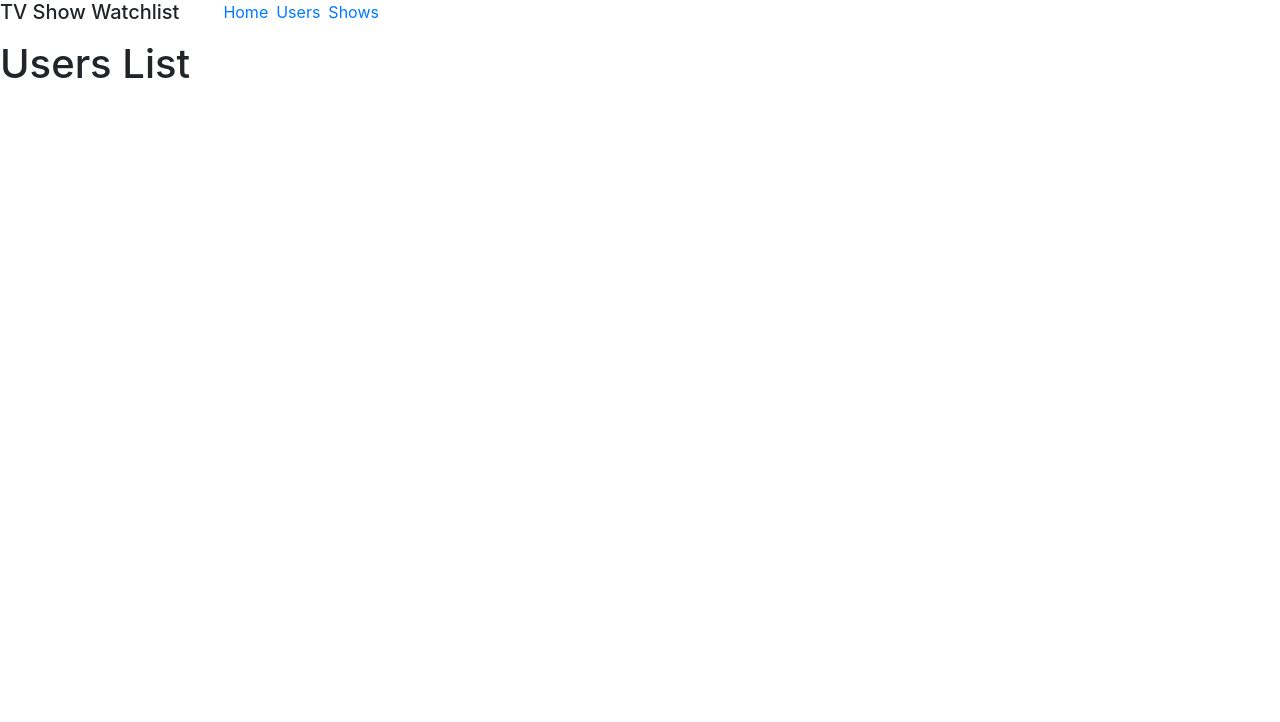
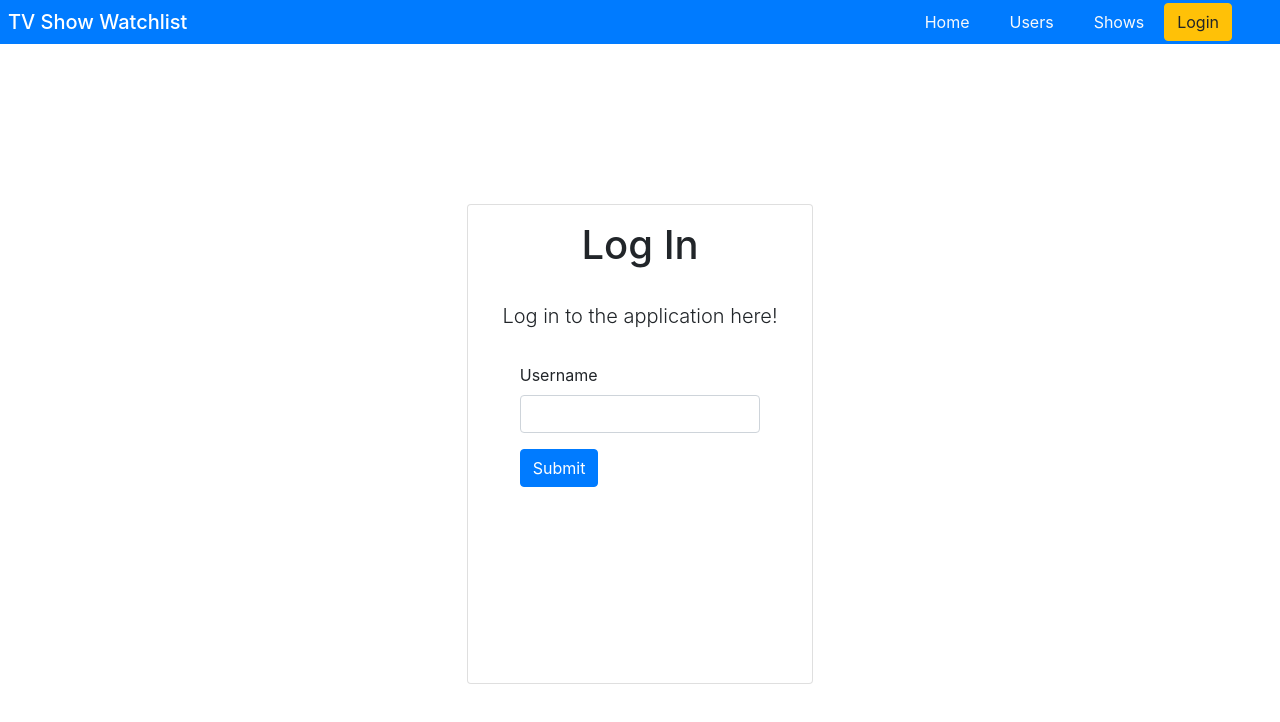
Before and after one commit to wilsonj806/showroom-take-home, a React app in the folder frontend/: page /users/login in a window 1280 px wide. Built offline with nearby package versions, Linux system fonts and the light colour scheme; no server answers.

Commit message:
Reformat NavBar, add Login
- Changes to the NavBar component
  - reformat NavBar so it handles NavLinks instead of App
  - add wrapper divs
  - add additional styling
- Move the Card component outside of its folder
  - update component.lib.js to reflect the above
- Small class name changes and removals for the Landing layout component
- Add a Login layout component for logging in
  - add styling for it in layout.css

```diff
--- a/frontend/src/react/App.js
+++ b/frontend/src/react/App.js
@@ -1,11 +1,12 @@
 import React, { Component } from 'react';
-import { Route, NavLink } from 'react-router-dom';
+import { Route } from 'react-router-dom';
 
 import 'bootstrap/dist/css/bootstrap.css';
 
 import { List, NavBar, Button } from './components/component.lib';
 import { Landing } from './layouts/Landing';
 import { Users } from './layouts/Users';
+import { Login } from './layouts/Login';
 
 import { fetchUsersList } from '../stateFn/stateUsers';
 
@@ -14,6 +15,8 @@ const initialState = {
   shows: [],
   genres: [],
   comments: [],
+  isLoggedIn: false,
+  loggedInAs: null,
   isMakingRequest: false,
   isUpToDate: true,
   tablesNotUpToDate: null,
@@ -54,40 +57,26 @@ export class App extends Component {
       <>
         <NavBar
           id='nav'
-          navClass='nav'
+          navClass='nav navbar-dark bg-primary'
           listItemClass='nav__item'
           listClass='nav__list'
-        >
-          <NavLink
-            key={1}
-            to='/'
-          >
-            Home
-          </NavLink>
-          <NavLink
-            key={2}
-            to='/users'
-          >
-            Users
-          </NavLink>
-          <NavLink
-            key={3}
-            to='/shows'
-          >
-            Shows
-          </NavLink>
-        </NavBar>
+        />
         <div className='route-ctr'>
           <Route exact path="/" render={(props) => (
             <Landing
               {...props}
             />
           )} />
-          <Route path="/users" render={(props) => (
+          <Route path="/users" exact render={(props) => (
             <Users
               {...props}
               usersList={this.state.users}
               fetchUsersFn={this.bindFn(fetchUsersList)}
+            />
+          )} />
+          <Route path="/users/login" component={(props) => (
+            <Login
+              {...props}
             />
           )} />
         </div>
--- a/frontend/src/react/components/component.lib.js
+++ b/frontend/src/react/components/component.lib.js
@@ -8,7 +8,7 @@ export { ListItem } from "./presentational/List/ListItem";
 export { Img } from "./presentational/Img";
 export { Paragraph } from "./presentational/Paragraph";
 export { Heading } from "./presentational/Heading";
-export { Card } from "./presentational/Card/Card";
+export { Card } from "./presentational/Card";
 
 /**
  * Hybrid Components
--- a/frontend/src/react/components/hybrid/NavBar/NavBar.js
+++ b/frontend/src/react/components/hybrid/NavBar/NavBar.js
@@ -1,28 +1,70 @@
 import React from 'react';
 import PropTypes from 'prop-types';
+import { NavLink } from 'react-router-dom';
 
 import './navbar.css';
-import { List, Heading } from '../../component.lib';
+import { List, Heading, Button } from '../../component.lib';
+
+const sayHi = () => console.log('hi');
 
 const NavBar = (props) => {
-  const { id, children, listClass, listItemClass, navClass } = props;
+  const { id, listClass, listItemClass, navClass, isLoggedIn } = props;
+  const logIn = isLoggedIn ? 'doo doo babby shark' : (
+    <NavLink
+      key={3}
+      to='/users/login'
+      className='btn btn-outline-warning'
+    >
+      Login
+    </NavLink>
+
+  )
   return(
     <nav
       id={id}
       className={navClass}
+    >
+      <div
+        className='nav-left'
       >
         <Heading
           headingType={2}
           className='nav__heading'
           innerText='TV Show Watchlist'
         />
+      </div>
+      <div
+        className='nav-right'
+      >
         <List
           className={listClass}
           listType='ul'
           listItemClass={listItemClass}
         >
-        {children}
+          <NavLink
+            key={1}
+            to='/'
+            className='nav-link text-light'
+          >
+            Home
+          </NavLink>
+          <NavLink
+            key={2}
+            to='/users'
+            className='nav-link text-light'
+          >
+            Users
+          </NavLink>
+          <NavLink
+            key={3}
+            to='/shows'
+            className='nav-link text-light'
+          >
+            Shows
+          </NavLink>
         </List>
+        {logIn}
+      </div>
     </nav>
   )
 }
@@ -33,6 +75,7 @@ NavBar.propTypes = {
   navClass: PropTypes.string,
   listClass: PropTypes.string,
   listItemClass: PropTypes.string,
+  isLoggedIn: PropTypes.bool
 }
 
 export { NavBar }
--- a/frontend/src/react/components/hybrid/NavBar/navbar.css
+++ b/frontend/src/react/components/hybrid/NavBar/navbar.css
@@ -1,13 +1,36 @@
 .nav {
   width: 100vw;
+  height: 2.75rem;
+  display: grid;
+  grid-template-columns: 1fr 1fr 1fr;
+  grid-template-areas: 'left . right';
+}
+
+.nav-right {
+  margin-right: 3rem;
+  grid-area: right;
+  display: flex;
+  flex-flow: row nowrap;
+  justify-content: flex-end;
+  align-items: center;
+}
+
+.nav-left {
+  display: flex;
+  flex-flow: row nowrap;
+  justify-content: flex-start;
+  align-items: center;
 }
 
 .nav__heading {
+  color: white;
   font-size: 1.25rem;
+  margin: 0 0.5rem;
 }
 
 .nav__list {
   list-style: none;
+  margin: 0;
 }
 
 .nav__item {
--- a/frontend/src/react/layouts/Landing.js
+++ b/frontend/src/react/layouts/Landing.js
@@ -13,14 +13,14 @@ class Landing extends Component {
     const text = 'Welcome to the TV Show WatchList App!';
     return(
       <section
-        className='landing'
+        className='single-card'
       >
         <Card
           className='card'
           style={style}
         >
           <Heading
-            className=''
+            className='text-center h1'
             headingType={1}
             innerText='Welcome!'
           />
@@ -31,11 +31,6 @@ class Landing extends Component {
               ${text}
             `}
           </Paragraph>
-          <Button
-            className='btn btn-primary'
-            onClickFn={()=>console.log('hi')}
-            innerText='Fetch stuff'
-          />
         </Card>
       </section>
     )
--- /dev/null
+++ b/frontend/src/react/layouts/Login.js
@@ -0,0 +1,49 @@
+import React, { Component } from 'react';
+import { List, Heading, Img, Paragraph, Button, Card } from '../components/component.lib';
+
+import './layouts.css';
+// TODO: maybe add a user and show count
+
+class Login extends Component {
+  componentDidMount = () => {
+
+  }
+
+  render = () => {
+    return(
+      <section
+        className='single-card'
+      >
+        <Card
+          className='card login__card'
+        >
+          <Heading
+            className='text-center h1'
+            headingType={1}
+            innerText='Log In'
+          />
+          <Paragraph
+            className='lead text-center'
+          >
+            Log in to the application here!
+          </Paragraph>
+
+          <form
+            className='form--login'
+            method='GET'
+            action="http://localhost:5000/users/login"
+          >
+            <div className='form-group'>
+            <label htmlFor='username'>Username</label>
+            <input type='text' className="form-control" name='username' required={true}/>
+            </div>
+            <input type='submit' className='btn btn-primary' name='Submit'/>
+          </form>
+        </Card>
+      </section>
+    )
+  }
+}
+
+
+export { Login }
--- a/frontend/src/react/layouts/layouts.css
+++ b/frontend/src/react/layouts/layouts.css
@@ -1,7 +1,24 @@
-.landing {
+.single-card {
   width: 100vw;
   min-height: 100vh;
   display: flex;
   justify-content: center;
   align-items: center;
 }
+
+.login__card {
+  width: 27%;
+  height: 30rem;
+  display: flex;
+  flex-flow: column nowrap;
+  justify-content: flex-start;
+  align-items: center;
+}
+
+.login__card > * {
+  margin: 1rem 0;
+}
+
+.form--login {
+  width: 70%;
+}
```
Also changed, not shown: frontend/src/react/components/presentational/Card.js (renamed from frontend/src/react/components/presentational/Card/Card.js). Lines whose indentation alone changed are shown as unchanged.
